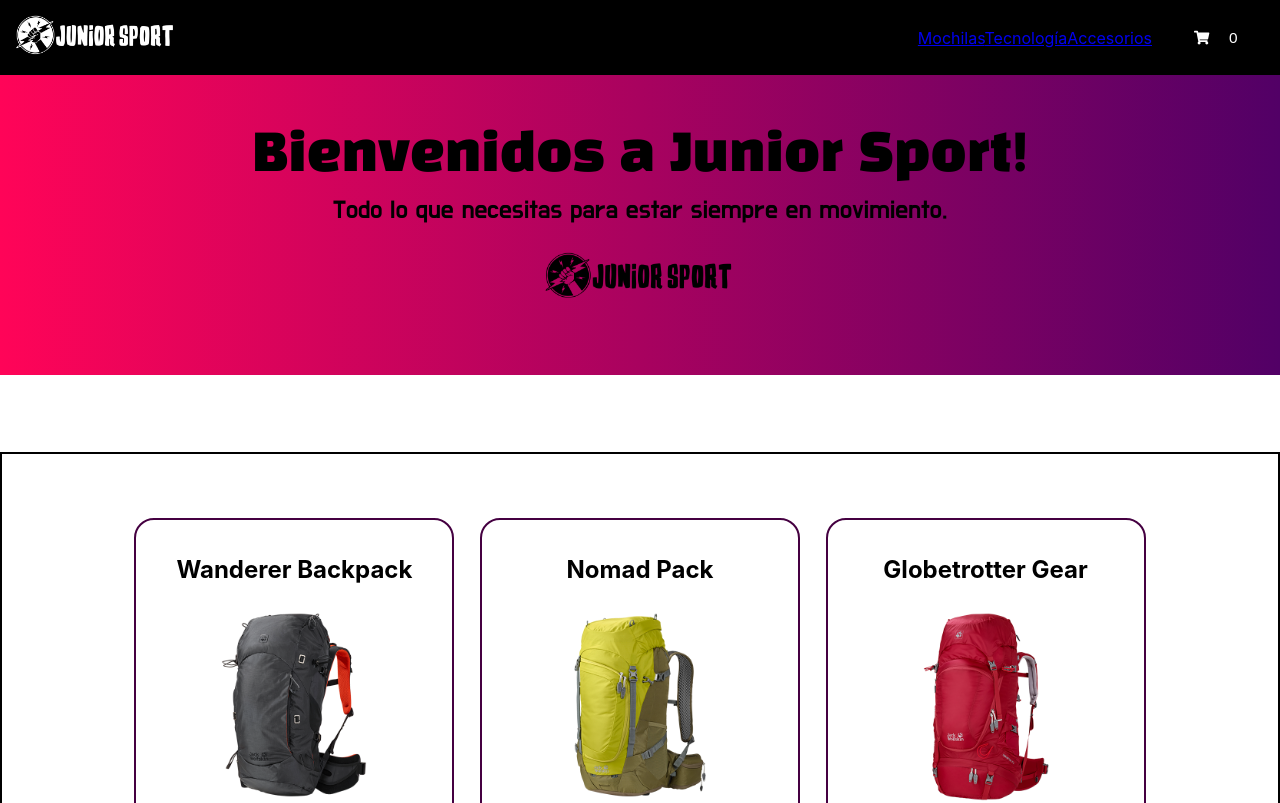
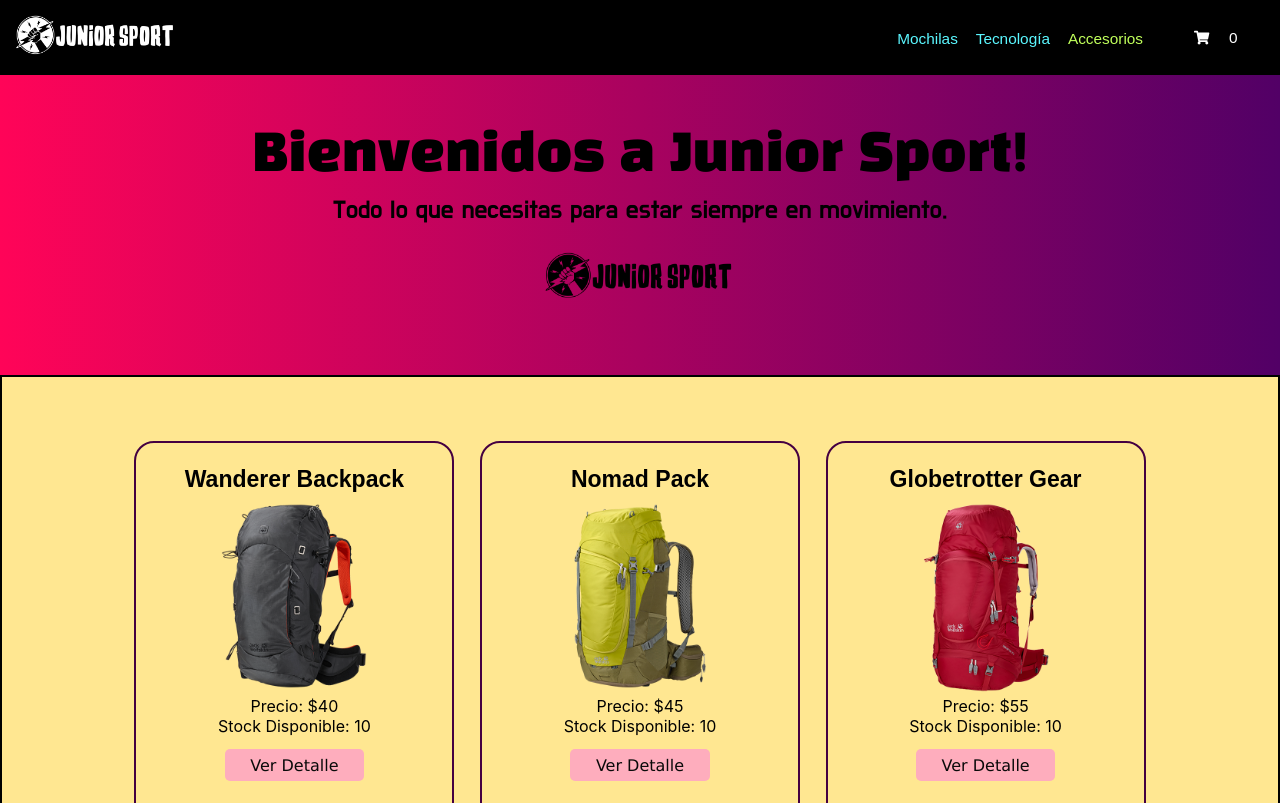
Before and after one commit to LeonardoRiera/CreaTuLanding-Riera, a React (Vite) app: page /categoria/accesorios in a window 1280 px wide. Shown: the top 803 px of the page. Built offline with nearby package versions, Linux system fonts and the light colour scheme.

Commit message:
estilos para productos y logica de ItemDetail

```diff
--- a/src/Components/Item/Item.css
+++ b/src/Components/Item/Item.css
@@ -2,10 +2,10 @@
     border: 2px solid rgb(69, 0, 65);
     display: flex;
     flex-flow: column nowrap;
-    justify-content: center;
+    justify-content: space-around;
     align-items: center;
     margin: 1vmax;
-    padding: 3vmax;
+    padding: 2cqh;
     text-align: center;
     box-sizing: border-box;
     width: 25vmax;
@@ -16,9 +16,31 @@
 }
 
 .ItemMain {
-    margin-bottom:2vmax;
+    margin-top: 0.5vmax;
+    margin-bottom:0.5vmax;
+    font-size: 1.8vmax;
+    font-family: sans-serif;
+    font-weight: bold;
 }
 
 .ItemImg {
-    width: 15vmax;
+    width: 13vmax;
 }
+
+.precioCantidad {
+
+    margin-bottom: 1vmax;
+
+}
+
+.Option {
+    text-decoration: none;
+    color: rgb(9, 9, 9);
+    font-family: 'Lucida Sans', Arial, sans-serif;
+    border-radius: 5px;
+    padding: 0.5vmax 2vmax;
+    margin-bottom: 2vmax;
+    background-color: rgb(254, 173, 189);
+
+
+}
--- a/src/Components/Item/Item.jsx
+++ b/src/Components/Item/Item.jsx
@@ -15,7 +15,7 @@ const Item = ({id, nombre, imagen, precio, cantidad}) => {
             <picture>
                 <img src={imagen} alt={nombre} className="ItemImg" />
             </picture>
-            <section>
+            <section className="precioCantidad">
                 <p className="Info">
                     Precio: ${precio}
                 </p>
--- a/src/Components/ItemDetail/ItemDetail.css
+++ b/src/Components/ItemDetail/ItemDetail.css
@@ -0,0 +1,28 @@
+.CardItem2 {
+   display: flex;
+   flex-direction: column;
+   align-items: center;
+   background-color: rgb(255, 231, 145);
+
+
+
+}
+
+.ItemImg {
+    width: 15vmax;
+}
+
+.ItemFooter {
+    display: flex;
+    flex-flow: row nowrap;
+}
+
+.cardTexto {
+   display: flex;
+   flex-direction: column;
+   align-items: center;
+   justify-content: center;
+   /* padding-left: 10%;
+   padding-right: 10%; */
+   text-align: center;
+}
--- a/src/Components/ItemDetail/ItemDetail.jsx
+++ b/src/Components/ItemDetail/ItemDetail.jsx
@@ -4,10 +4,10 @@ import ItemCount from '../ItemCount/ItemCount.jsx'
 
 
 
-const ItemDetail = ({ id, nombre, imagen, categoria, descripcion, precio, cantidad }) => {
+const ItemDetail = ({ id, nombre, imagen, categoria, descripcion, precio, cantidad}) => {
 
         return (
-            <article className="CardItem">
+            <article className="CardItem2">
                 <div className="CardItemHeader">
                     <h2 className="ItemTitulo">
                         {nombre}
@@ -16,7 +16,7 @@ const ItemDetail = ({ id, nombre, imagen, categoria, descripcion, precio, cantid
                 <picture>
                     <img src={imagen} alt={nombre} className="ItemImg" />
                 </picture>
-                <section>
+                <section className="cardTexto">
                     <p className="Info">Categoria = {categoria}</p>
                     <p className="Info">Descripcion = {descripcion}</p>
                     <p className="Info">Precio: ${precio}</p>
@@ -24,6 +24,8 @@ const ItemDetail = ({ id, nombre, imagen, categoria, descripcion, precio, cantid
                 <footer className="ItemFooter">
                     <ItemCount initial={1} stock={cantidad} onAdd={(quantity) => console.log('Cantidad Agregada ', quantity)} />
                 </footer>
+                <button className="botonProd">Ver Anterior</button>
+                <button className="botonProd">Ver Siguiente</button>
             </article>
         )
 }
--- a/src/Components/ItemDetailContainer/ItemDetailContainer.css
+++ b/src/Components/ItemDetailContainer/ItemDetailContainer.css
@@ -0,0 +1,4 @@
+.ItemDetailContainer {
+    display: flex;
+
+}
--- a/src/Components/ItemDetailContainer/ItemDetailContainer.jsx
+++ b/src/Components/ItemDetailContainer/ItemDetailContainer.jsx
@@ -6,8 +6,10 @@ import { useParams } from 'react-router-dom'
 
 const ItemDetailContainer = () => {
     const [product, setProduct] = useState(null)
+    const { itemId } = useParams()
 
-    const { itemId } = useParams()
+
+
 
     useEffect(() => {
         getProductsById(itemId)
@@ -17,7 +19,7 @@ const ItemDetailContainer = () => {
             .catch(error => {
                 console.error(error)
             })
-    }, [])
+    }, [itemId])
 
     /* {...product}  ...son propiedades del producto */
     return(
--- a/src/Components/ItemList/ItemList.css
+++ b/src/Components/ItemList/ItemList.css
@@ -5,7 +5,8 @@
    justify-content: center;
    align-items: center;
    padding: 4vmax;
-   margin-top: 6vmax;
+
+   background-color: rgb(255, 231, 145);
 
 
 
--- a/src/Components/Navbar/Navbar.css
+++ b/src/Components/Navbar/Navbar.css
@@ -28,19 +28,23 @@
 
 .link-item {
     list-style: none;
-    padding: 1vmax;
+
 }
 
-.link-item a {
+.PosibleOption {
     text-decoration: none;
     font-family: sans-serif;
     color: rgb(91, 247, 255);
     font-size: 1.2vmax;
+    padding: 0.7vmax;
 
 }
 
-.link-item a:hover {
+.ActiveOption {
 
     color: rgb(192, 255, 91);
-
+    text-decoration: none;
+    font-family: sans-serif;
+    font-size: 1.2vmax;
+    padding: 0.7vmax
 }
```
